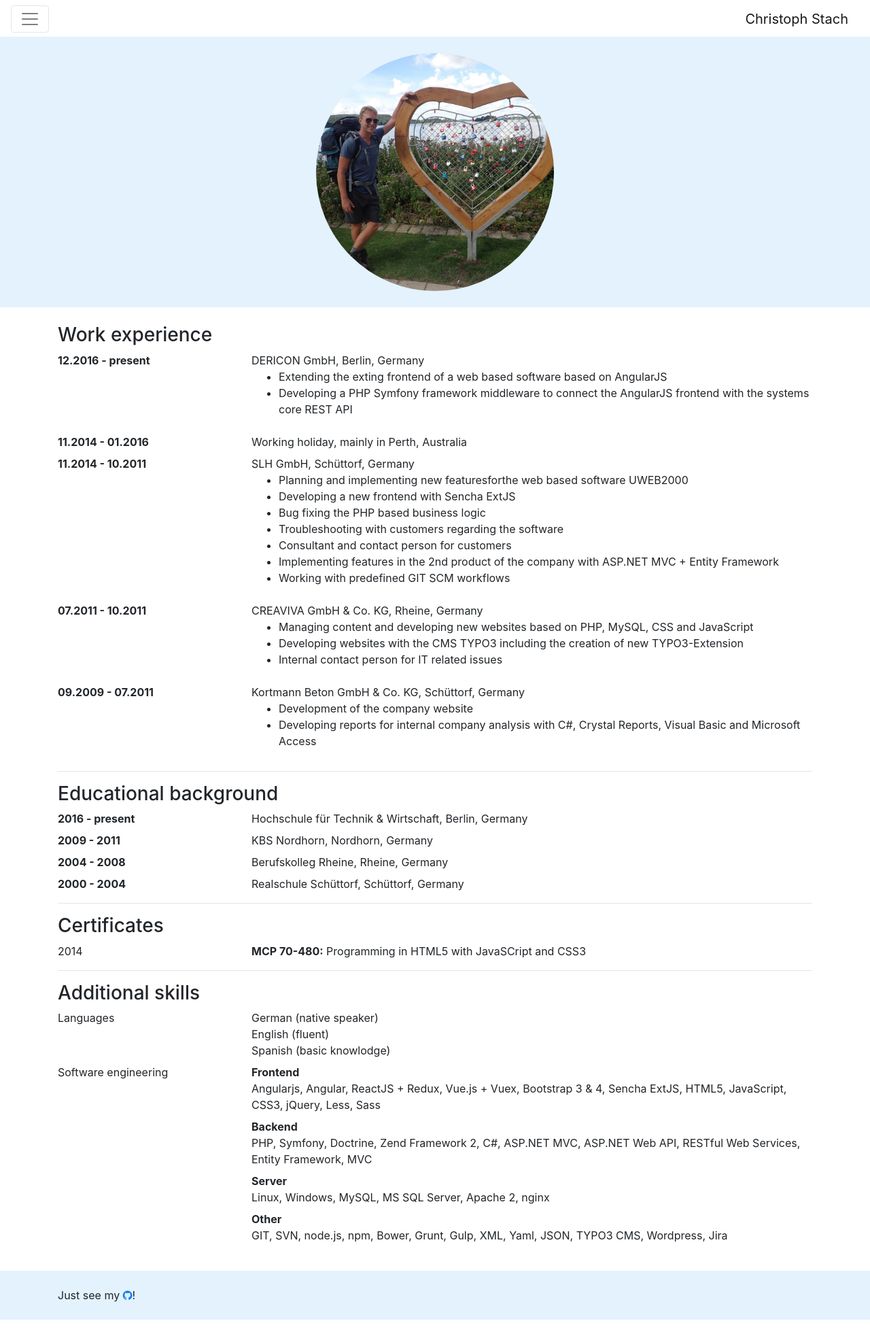
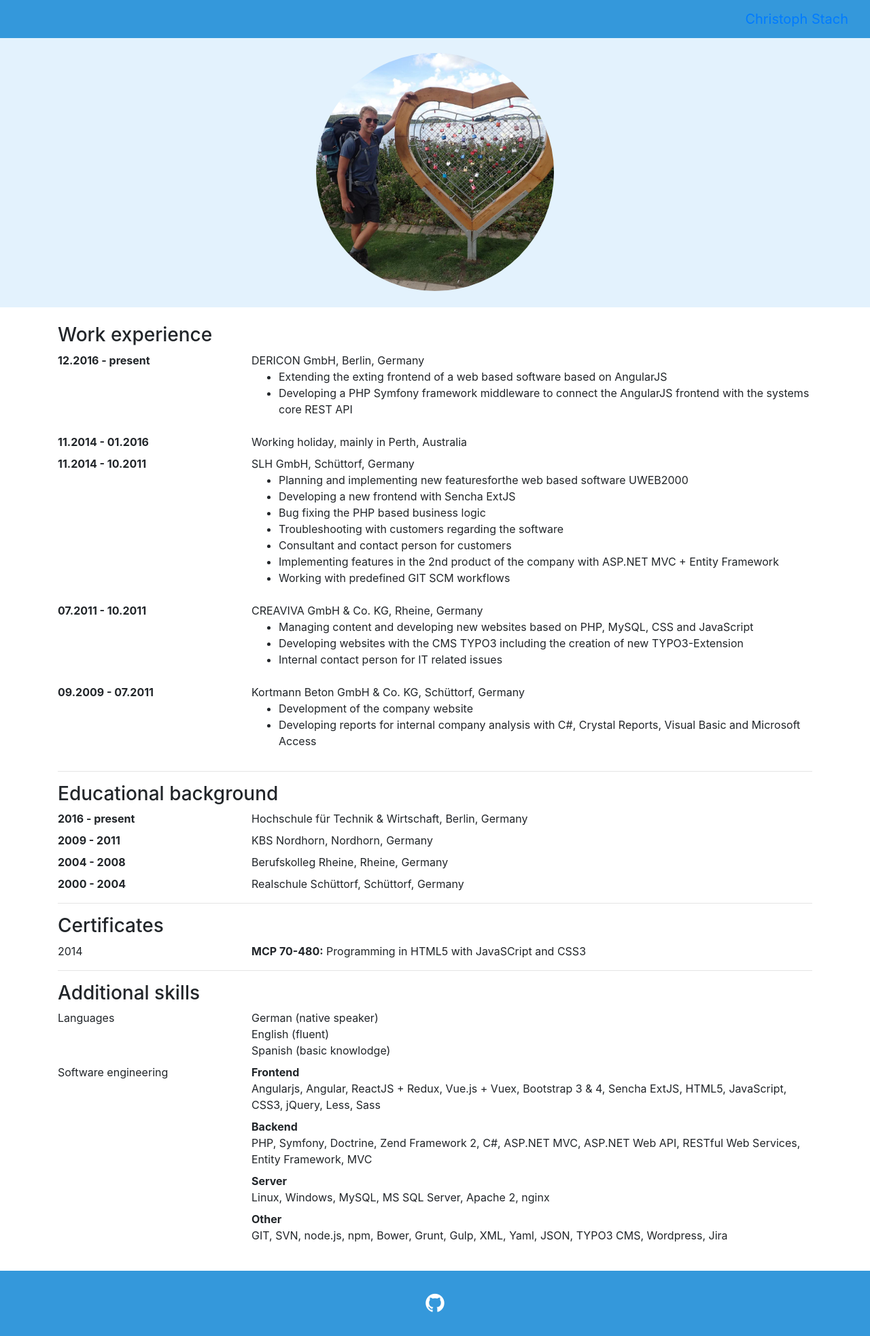
Before and after one commit to christophstach/cv-ideal-octo-guide, a React app: page / in a window 1280 px wide. Shown: the whole page at 68% size. Before the commit the page ends 1941 px from the top, so only its background shows below. Built offline with nearby package versions, Linux system fonts and the light colour scheme; the HTML template or start-up script is replaced by a standard one.

Commit message:
Nice colors

```diff
--- a/src/App.css
+++ b/src/App.css
@@ -28,3 +28,18 @@ h3 {
   opacity: 1;
   transition: opacity .5s ease-in;
 }
+
+.bg-custom {
+  background-color: #3498db;
+}
+
+.footer {
+  background-color: #3498db;
+  display: flex;
+  font-size: 2em;
+  justify-content: center;
+}
+
+.footer a {
+  color: #ffffff;
+}
--- a/src/App.js
+++ b/src/App.js
@@ -25,11 +25,11 @@ const App = () => (
 
       <Navigation/>
 
-      <div className="site py-4">
+      <header className="site py-4">
         <div className="container">
           <ProfilePicture/>
         </div>
-      </div>
+      </header>
 
       <div className="site py-4 curriculum-vitea">
         <div className="container">
@@ -43,13 +43,9 @@ const App = () => (
         </div>
       </div>
 
-      <div className="site py-4 projects">
-        <div className="container">
-          <span>Just see my </span>
-          <a href="https://github.com/christophstach"><i className="fa fa-github" aria-hidden="true"></i></a>!
-        </div>
-      </div>
-
+      <footer className="footer py-4">
+        <a href="https://github.com/christophstach"><i className="fa fa-github" aria-hidden="true"></i></a>
+      </footer>
     </div>
 
   </Provider>
--- a/src/Navigation/Navigation.js
+++ b/src/Navigation/Navigation.js
@@ -2,7 +2,7 @@ import React from 'react';
 
 
 const Navigation = () => (
-  <nav className="navbar navbar-toggleable-md navbar-light bg-faded fixed-top">
+  <nav className="navbar navbar-toggleable-md navbar-inverse bg-custom fixed-top">
     <button
       className="navbar-toggler navbar-toggler-right"
       type="button"
@@ -21,9 +21,6 @@ const Navigation = () => (
         <li className="nav-item active">
           <a className="nav-link" href="#">Curriculum Vitae <span className="sr-only">(current)</span></a>
         </li>
-        <li className="nav-item">
-          <a className="nav-link" href="#">Projects</a>
-        </li>
       </ul>
     </div>
   </nav>
```
